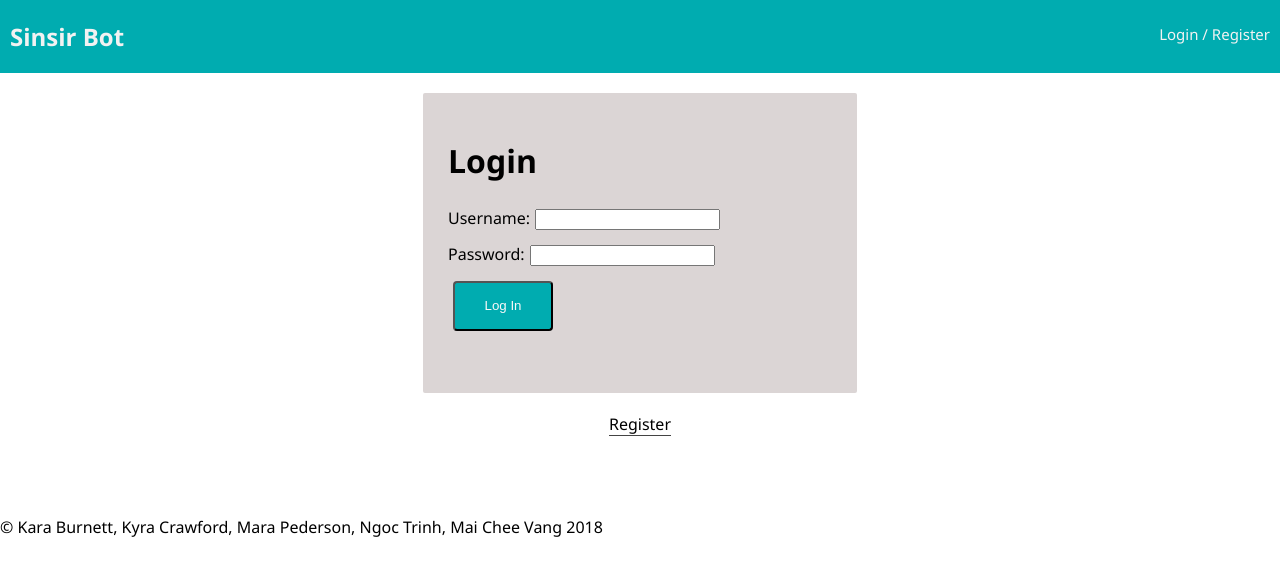
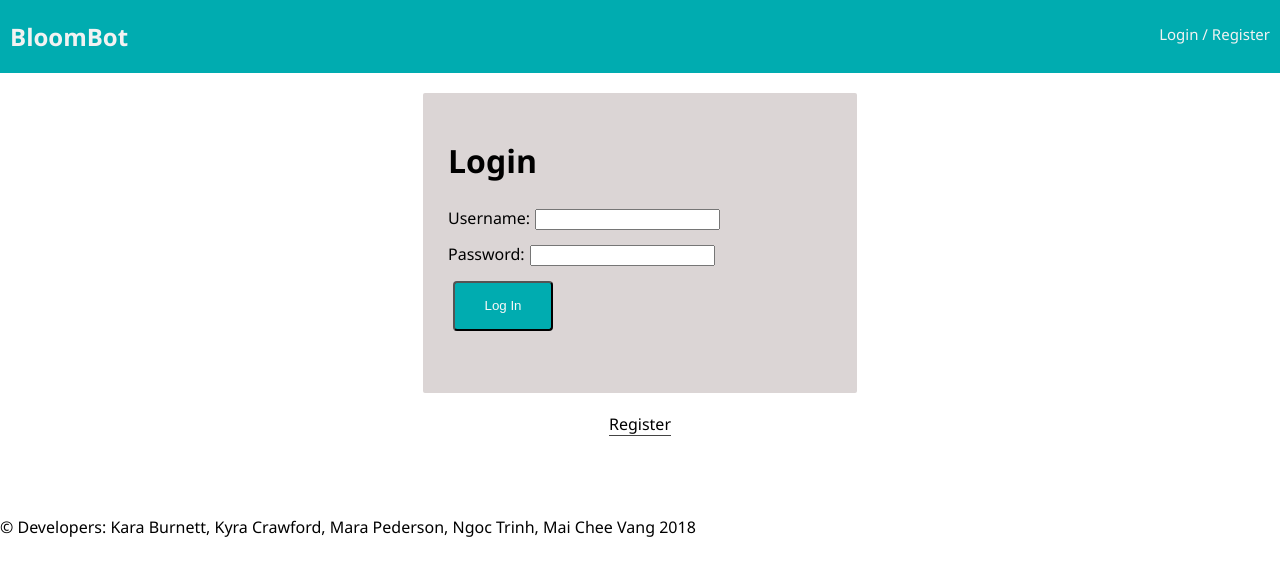
Before and after one commit to kyracalvert/plant-bot, a React (Create React App) app: page /#/plant-data in a window 1280 px wide. Shown: the top 576 px of the page. Built offline with nearby package versions, Linux system fonts and the light colour scheme; no server answers.

Commit message:
added favicon, styling to buttons, and styling to register plant form.

```diff
--- a/public/index.html
+++ b/public/index.html
@@ -5,7 +5,7 @@
     <meta name="viewport" content="width=device-width, initial-scale=1, shrink-to-fit=no">
     <meta name="theme-color" content="#000000">
 
-    <title>Sinsir Light Bot</title>
+    <title>BloomBot</title>
   </head>
   <body>
     <noscript>
--- a/src/components/DashView/DashView.js
+++ b/src/components/DashView/DashView.js
@@ -1,6 +1,5 @@
 import React, { Component } from 'react';
 import { connect } from 'react-redux';
-import LogOutButton from '../LogOutButton/LogOutButton';
 import { Pie, Line } from 'react-chartjs-2';
 import Paper from '@material-ui/core/Paper';
 // this could also be written with destructuring parameters as:
@@ -84,9 +83,7 @@ class DashView extends Component {
           <Paper>
             <h3>Light Right Now</h3>
             {light>=10 ? <img className="weatherIcon" src={require("./day.svg")}/>:<img className="weatherIcon" src={require("./cloudy.svg")}/>}
-
           </Paper>
-          <LogOutButton className="log-in" />
         </div>
       )
       return (
--- a/src/components/Footer/Footer.js
+++ b/src/components/Footer/Footer.js
@@ -8,7 +8,7 @@ import './Footer.css'
 
 const Footer = () => (
   <footer>
-    &copy; Kara Burnett, Kyra Crawford, Mara Pederson, Ngoc Trinh, Mai Chee Vang 2018
+    &copy; Developers: Kara Burnett, Kyra Crawford, Mara Pederson, Ngoc Trinh, Mai Chee Vang 2018
   </footer>
 );
 
--- a/src/components/Nav/Nav.js
+++ b/src/components/Nav/Nav.js
@@ -7,7 +7,7 @@ import './Nav.css';
 const Nav = (props) => (
   <div className="nav">
     <Link to="/dash">
-      <h2 className="nav-title">Sinsir Bot</h2>
+      <h2 className="nav-title">BloomBot</h2>
     </Link>
     <div className="nav-right">
       <Link className="nav-link" to="/dash">
--- a/src/components/RegisterPlantView/RegisterPlantView.js
+++ b/src/components/RegisterPlantView/RegisterPlantView.js
@@ -2,7 +2,7 @@ import React, { Component } from 'react';
 import { connect } from 'react-redux';
 import ReactFilestack from 'filestack-react';
 import axios from 'axios';
-// action imports
+import Button from '@material-ui/core/Button';
 
 const mapStateToProps = state => ({
     user: state.user,
@@ -79,7 +79,7 @@ class RegisterPlantView extends Component {
                     <h2>Tell Us About Your Plant!</h2>
                     <h4>What's your plant's name, type, and how much sun does it need?</h4>
                     <br />
-                    <form onSubmit={this.sendPlantToDatabase} >
+                    <form style={{height: '350px'}} classname="plant-form" onSubmit={this.sendPlantToDatabase} >
                         <label htmlFor="profPhoto">Add a picture of your plant</label>
                         <br />
                         <ReactFilestack
@@ -107,7 +107,7 @@ class RegisterPlantView extends Component {
                         <br />
                         <textarea name="careNotes" onChange={this.handleChange}></textarea>
                         <br />
-                        <button type="submit"> Add plant </button>
+                        <Button variant="contained" color="primary" type="submit"> Add plant </Button>
                     </form>
 
                 </div>
```
Also changed, not shown: 1 other file (tests, documents, lock files or other folders).
